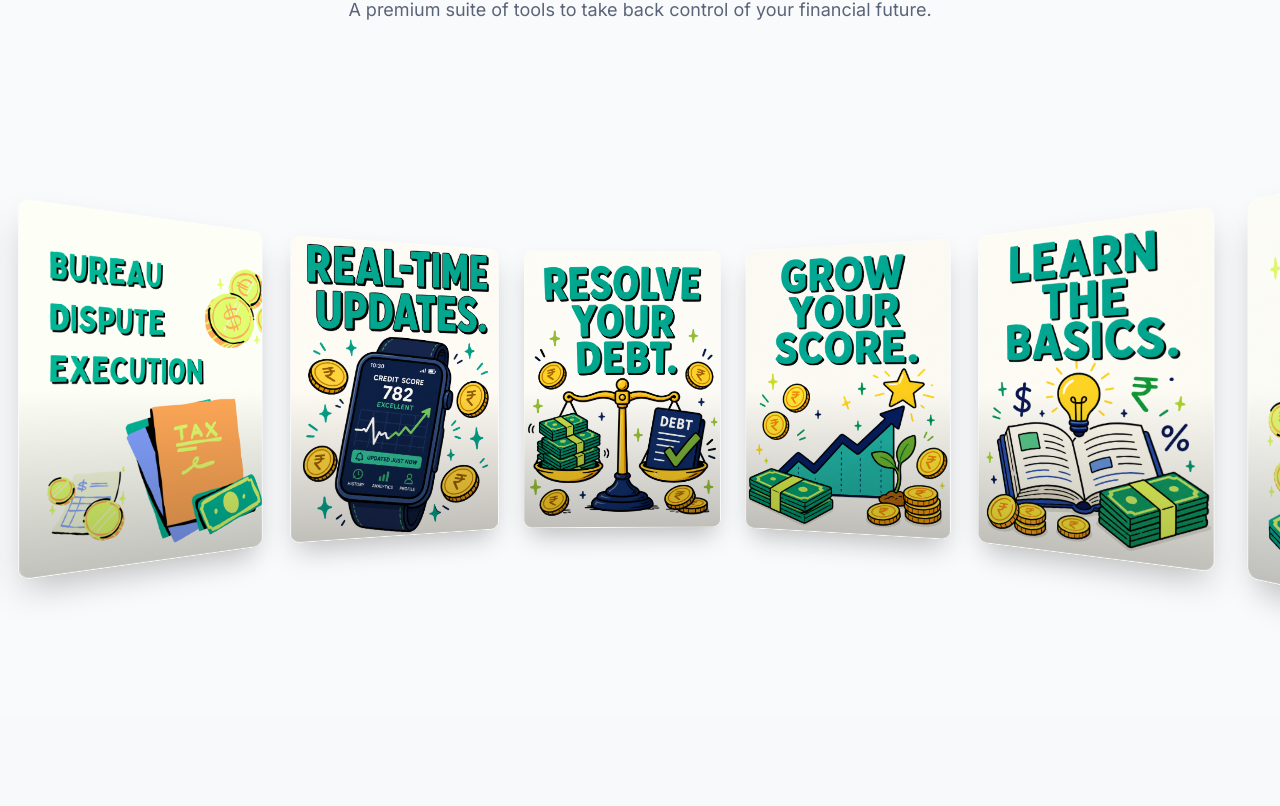
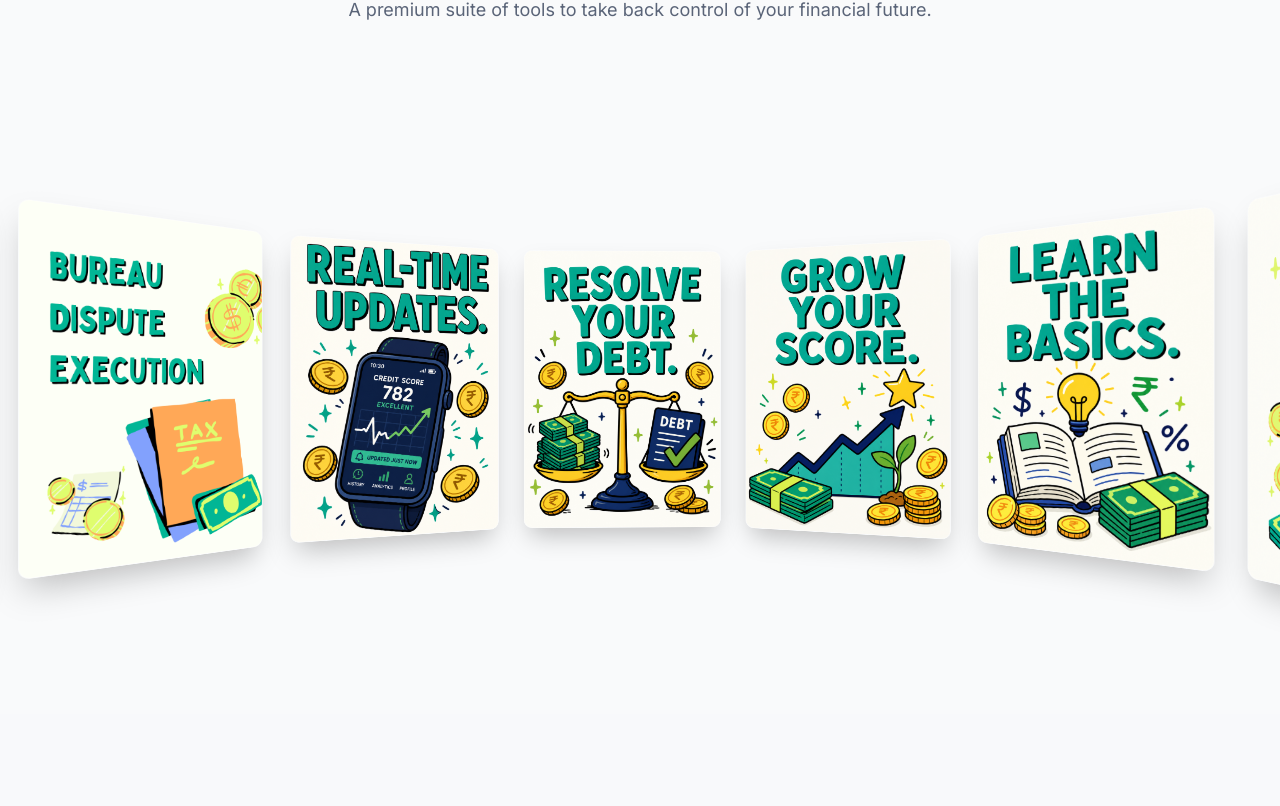
Before and after one commit to ReachOutToHardik/primescoredasboard, a React (Vite) app: page / in a window 1280 px wide. Shown: the part 5534-6340 px from the top of the page. Built offline with nearby package versions, Linux system fonts and the light colour scheme.

Commit message:
style: remove image overlay gradient from carousel

```diff
--- a/src/components/ui/Carousel3D.tsx
+++ b/src/components/ui/Carousel3D.tsx
@@ -22,8 +22,6 @@ function FeatureCard({ image }: { image: string }) {
         className="w-full h-full object-cover"
       />
 
-      {/* Subtle overlay for depth */}
-      <div className="absolute inset-0 bg-gradient-to-t from-black/40 via-transparent to-transparent opacity-60 pointer-events-none"></div>
       <div className="absolute inset-0 border border-white/20 rounded-[1rem] pointer-events-none"></div>
     </div>
   );
```
